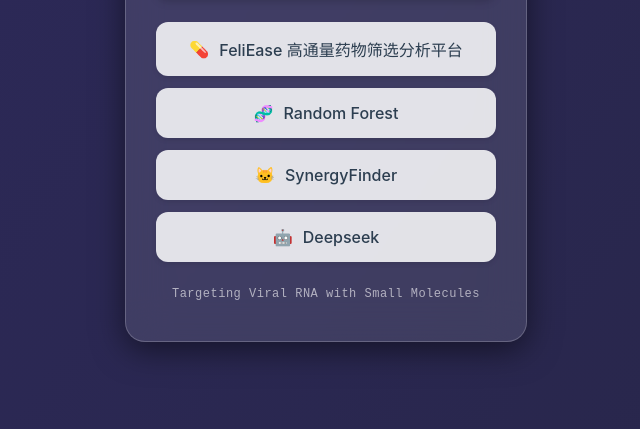
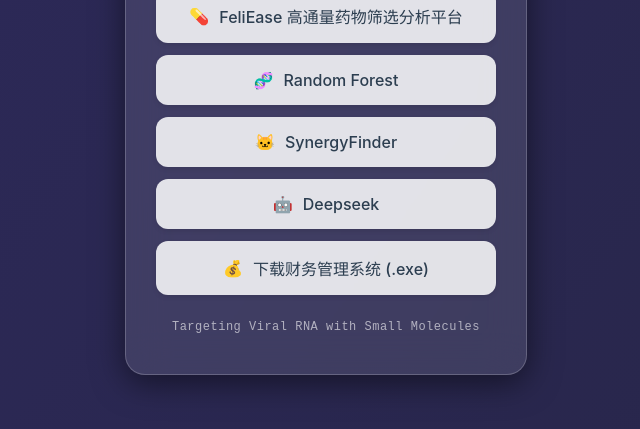
Before and after one commit to xfbai1840-cool/Discovery_start-page, a plain HTML site: page index.html in a window 1280 px wide. Shown: the part 371-800 px from the top of the page, without its empty margins (314-954 px from the left). Drawn offline with Linux system fonts and the light colour scheme.

Commit message:
index.html

```diff
--- a/index.html
+++ b/index.html
@@ -179,6 +179,9 @@
             <span>🤖</span> Deepseek
         </a>
 
+        <a href="https://github.com/xfbai1840-cool/Discovery_start-page/raw/refs/heads/main/Discovery%20lab_finance.exe" class="btn" download>
+            <span>💰</span> 下载财务管理系统 (.exe)
+        </a>
 
         <div class="footer">
             Targeting Viral RNA with Small Molecules
```
